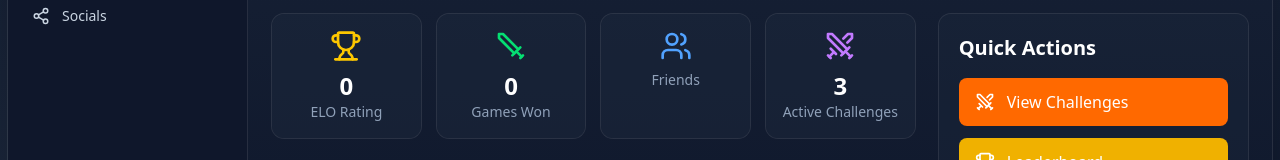
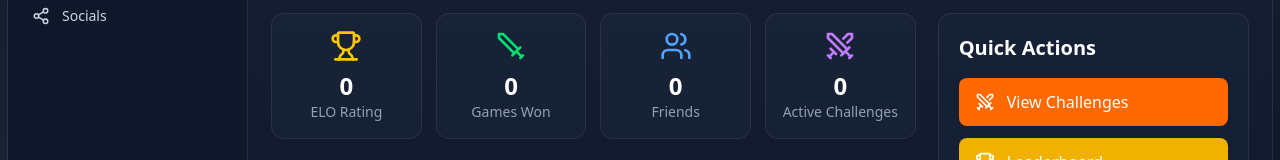
Before and after one commit to saugatlamichhane/equatix.io-frontend, a React (Vite) app: page /dashboard in a window 1280 px wide. Shown: the part 466-626 px from the top of the page. Built offline with nearby package versions, Linux system fonts and the light colour scheme; no server answers; sample sign-in values are in the browser's storage.

Commit message:
fix quickstats

```diff
--- a/src/pages/DashboardPage.jsx
+++ b/src/pages/DashboardPage.jsx
@@ -30,7 +30,7 @@ const DashboardPage = () => {
   const [quickStats, setQuickStats] = React.useState({
     elo: 0,
     gamesWon: 0,
-    friendsCount: 0,
+    friends: 0,
     activeChallenges: 0,
   });
 
@@ -147,7 +147,7 @@ const DashboardPage = () => {
                     </div>
                     <div className="bg-slate-800/50 rounded-xl p-4 ring-1 ring-white/10 text-center">
                       <Swords className="w-8 h-8 text-purple-400 mx-auto mb-2" />
-                      <p className="text-2xl font-bold text-white">3</p>
+                      <p className="text-2xl font-bold text-white">{quickStats.activeChallenges}</p>
                       <p className="text-slate-400 text-sm">Active Challenges</p>
                     </div>
                   </div>
```
